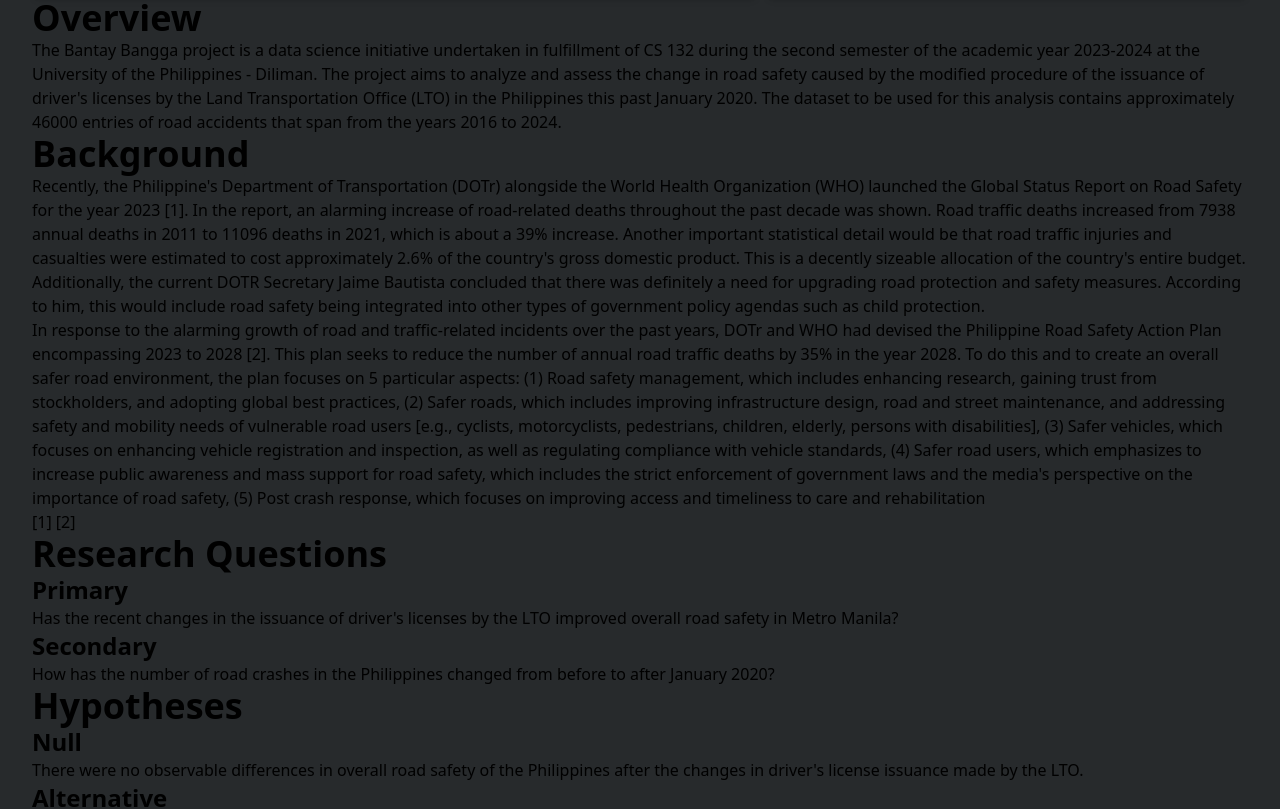
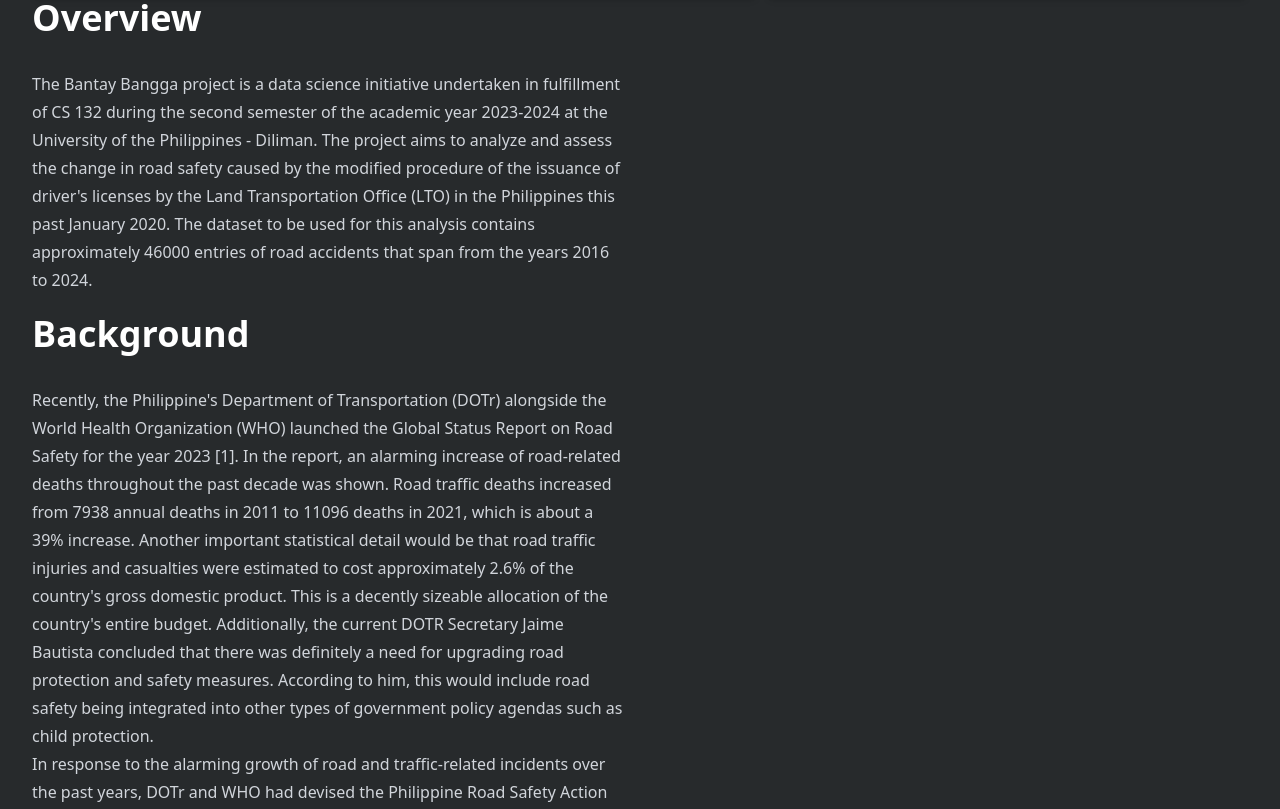
Before and after one commit to bantay-bangga/bantay-bangga.github.io, a SvelteKit app: page / in a window 1280 px wide. Shown: the part 582-1391 px from the top of the page. Built offline with nearby package versions, Linux system fonts and the light colour scheme.

Commit message:
style: use `prose` and `prose-invert` to automatically style content

```diff
--- a/src/routes/+page.svelte
+++ b/src/routes/+page.svelte
@@ -4,8 +4,8 @@
 
 <Hero />
 
-<article class="prose-invert">
-    <h1 class="text-4xl font-extrabold"> Overview </h1>
+<article class="prose prose-invert">
+    <h1> Overview </h1>
 
     <p>
         The Bantay Bangga project is a data science initiative undertaken in fulfillment of CS 132 during the second semester of the academic year 2023-2024 at the University of the Philippines - Diliman.
@@ -13,7 +13,7 @@
         The dataset to be used for this analysis contains approximately 46000 entries of road accidents that span from the years 2016 to 2024.
     </p>
 
-    <h1 class="text-4xl font-extrabold"> Background </h1>
+    <h1> Background </h1>
     <!-- CONTENT -->
     <p>
         <!-- NOTE: We only need 1-3 references, so far we've got 2. -->
@@ -48,26 +48,26 @@
         <a href="https://www.who.int/philippines/news/detail/31-05-2023-department-of-transportation--world-health-organization-launch-philippine-road-safety-action-plan-2023-2028" target="_blank">[2]</a>
     </p>
 
-    <h1 class="text-4xl font-extrabold"> Research Questions </h1>
+    <h1> Research Questions </h1>
 
-    <h2 class="text-2xl font-extrabold"> Primary </h2>
+    <h2> Primary </h2>
     <p>
         Has the recent changes in the issuance of driver's licenses by the LTO improved overall road safety in Metro Manila?
     </p>
 
-    <h2 class="text-2xl font-extrabold"> Secondary </h2>
+    <h2> Secondary </h2>
     <p>
         How has the number of road crashes in the Philippines changed from before to after January 2020?
     </p>
 
-    <h1 class="text-4xl font-extrabold"> Hypotheses </h1>
+    <h1> Hypotheses </h1>
 
-    <h2 class="text-2xl font-extrabold"> Null </h2>
+    <h2> Null </h2>
     <p>
         There were no observable differences in overall road safety of the Philippines after the changes in driver's license issuance made by the LTO.
     </p>
 
-    <h2 class="text-2xl font-extrabold"> Alternative </h2>
+    <h2> Alternative </h2>
     <p>
         The changes made to driver's license issuance by the LTO have resulted in improved overall road safety within the Philippines.
     </p>
```
